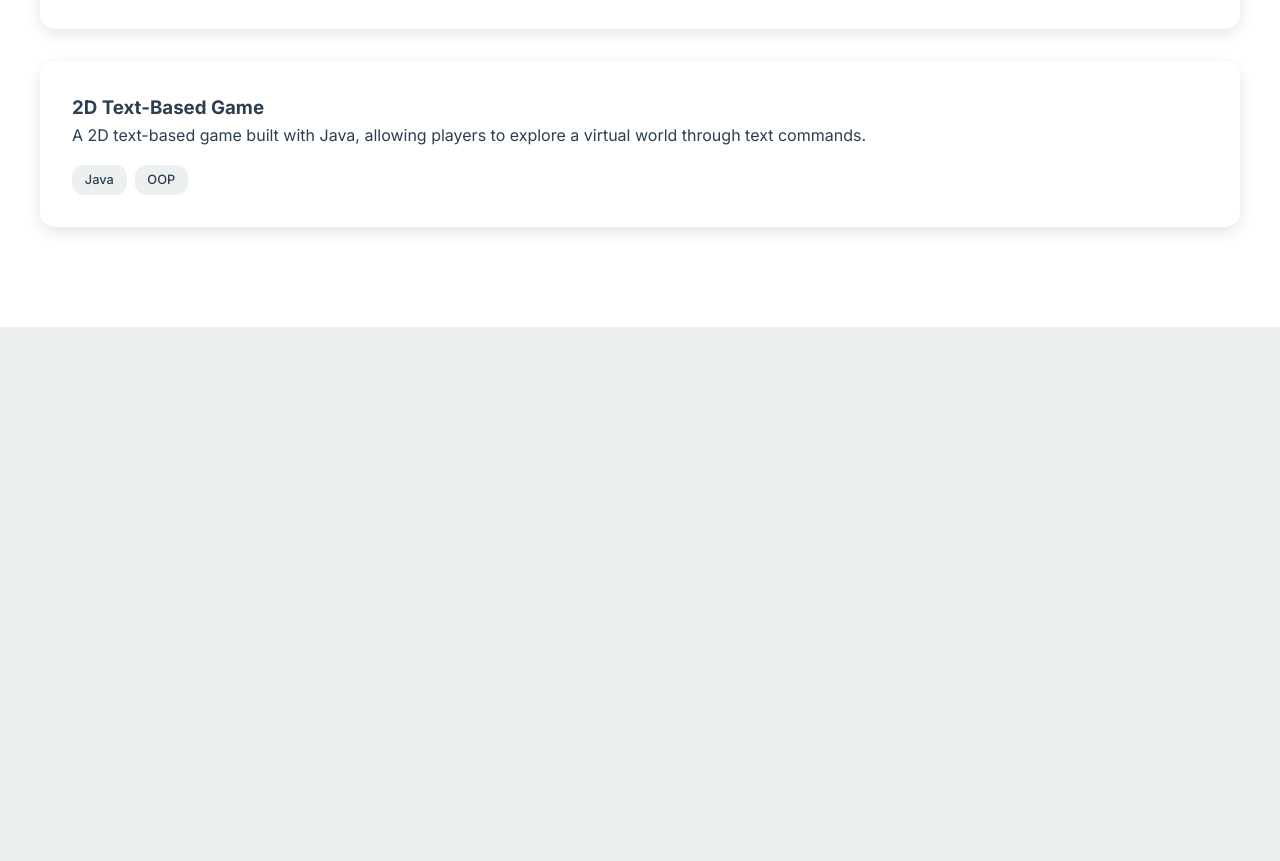
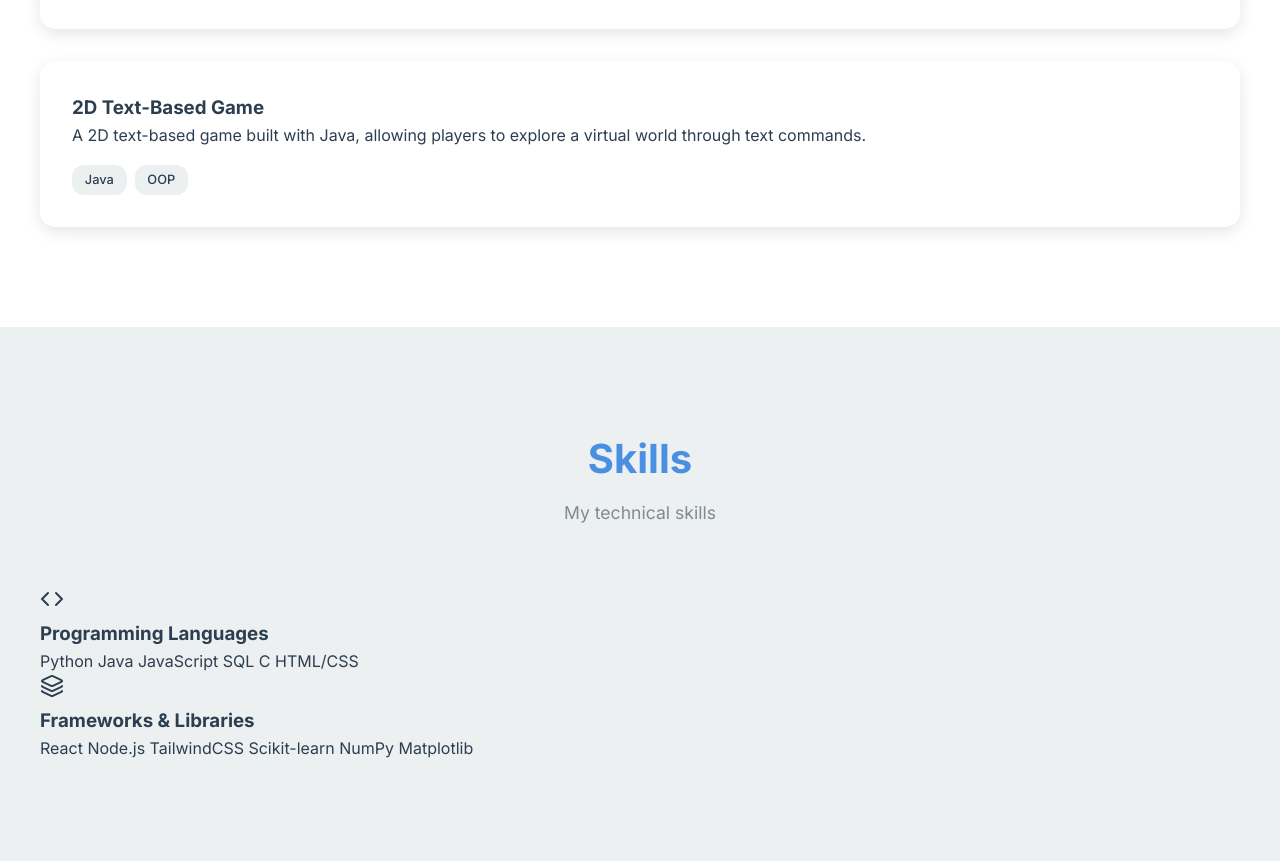
Before and after one commit to RushilYadav/Personal-Portfolio-Website, a plain HTML site: page index.html in a window 1280 px wide. Shown: the part 4106-4967 px from the top of the page. Before the commit the page ends 4433 px from the top, so only its background shows below. Drawn offline with nearby package versions, Linux system fonts and the light colour scheme.

Commit message:
Add Skills section to index.html
Introduced a new 'Skills' section showcasing programming languages and frameworks/libraries. This enhances the portfolio by providing a clear overview of technical competencies.

```diff
--- a/index.html
+++ b/index.html
@@ -229,6 +229,43 @@
         </div>
     </section>
 
+    <section id="skills" class="section">
+        <div class="container fade-in">
+            <div class="section-header">
+                <h2><span class="highlight">Skills</span></h2>
+                <p>My technical skills</p>
+            </div>
+            <div class="skills-grid">
+                <div class="skill-category fade-in">
+                    <div class="skill-icon"><i data-lucide="code"></i></div>
+                    <h3>Programming Languages</h3>
+                    <div class="skill-tags">
+                        <span class="skill-tag">Python</span>
+                        <span class="skill-tag">Java</span>
+                        <span class="skill-tag">JavaScript</span>
+                        <span class="skill-tag">SQL</span>
+                        <span class="skill-tag">C</span>
+                        <span class="skill-tag">HTML/CSS</span>
+                    </div>
+                </div>
+
+                <div class="skill-category fade-in">
+                    <div class="skill-icon"><i data-lucide="layers"></i></div>
+                    <h3>Frameworks & Libraries</h3>
+                    <div class="skill-tags">
+                        <span class="skill-tag">React</span>
+                        <span class="skill-tag">Node.js</span>
+                        <span class="skill-tag">TailwindCSS</span>
+                        <span class="skill-tag">Scikit-learn</span>
+                        <span class="skill-tag">NumPy</span>
+                        <span class="skill-tag">Matplotlib</span>
+                    </div>
+                </div>
+
+            </div>
+        </div>
+    </section>
+
 
 
 
```
